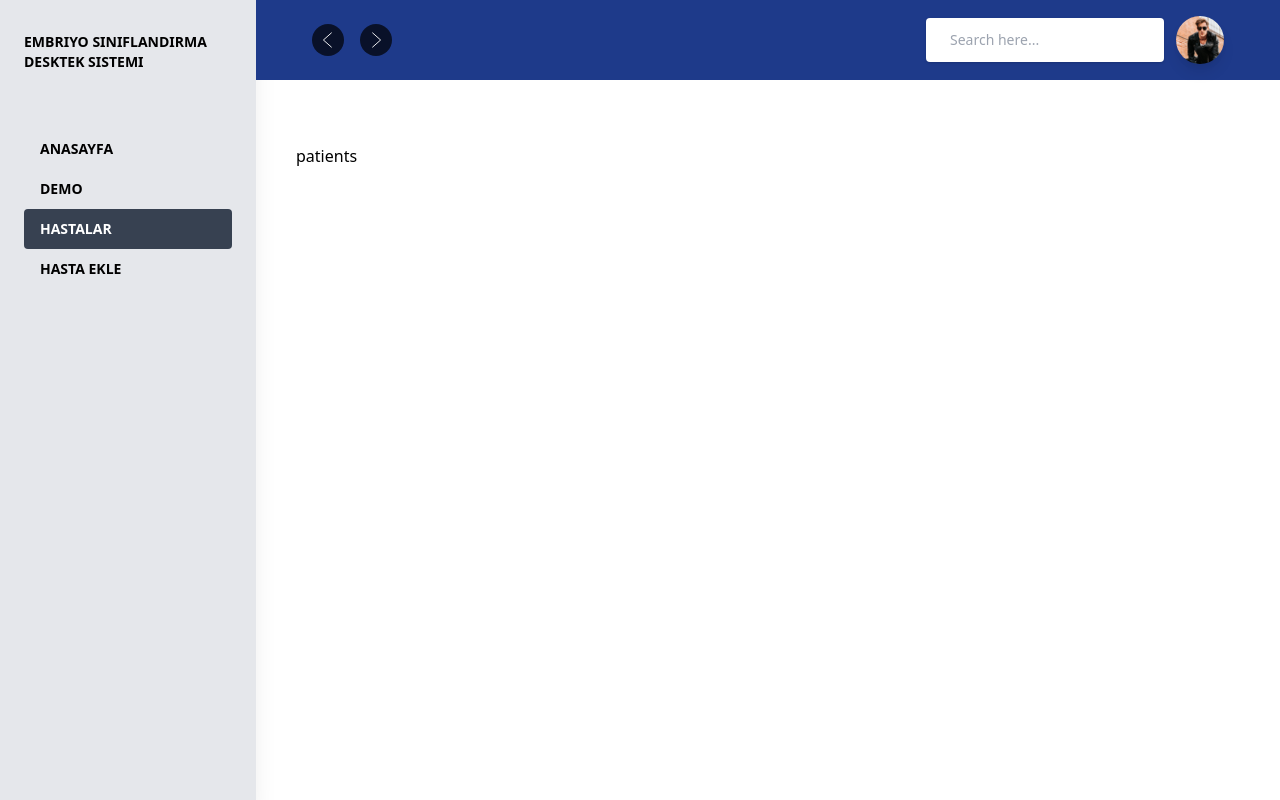
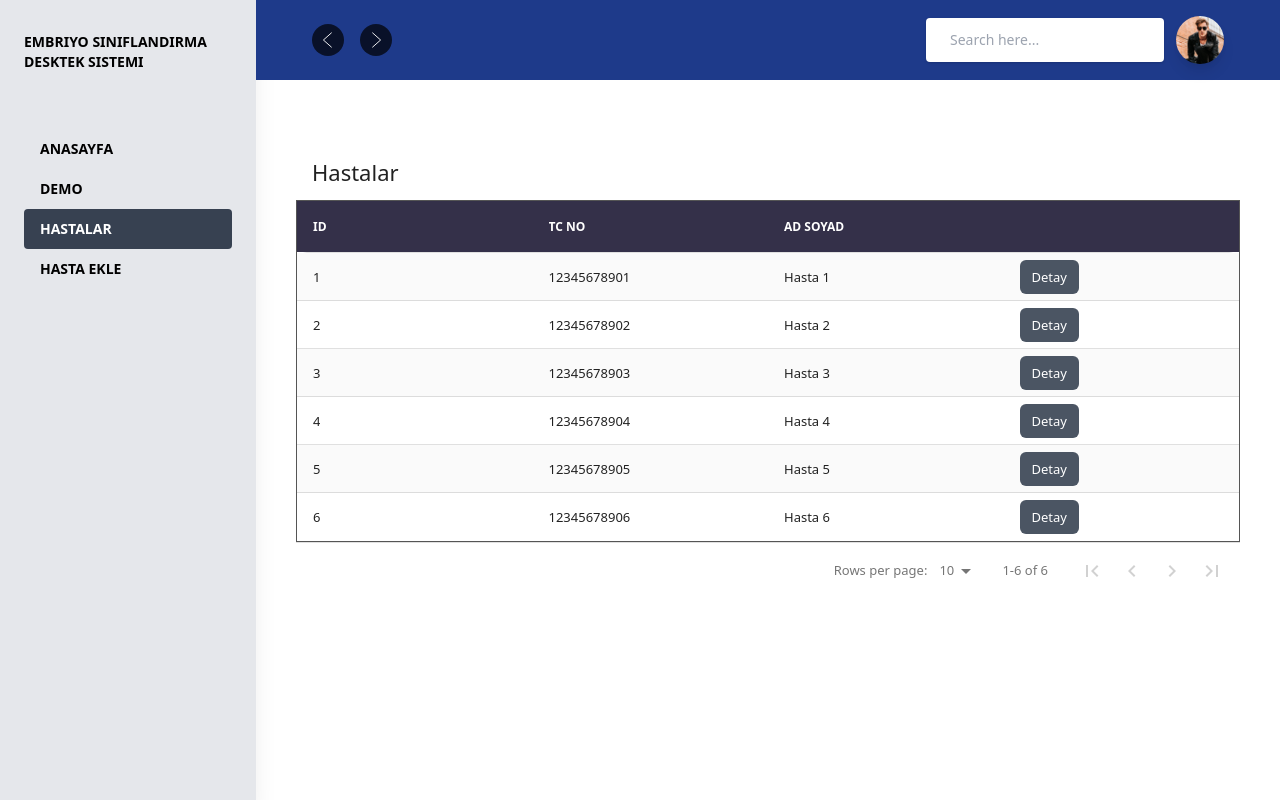
Before and after one commit to ismail-klc/embryo-grading-client, a Next.js app: page /patients in a window 1280 px wide. Built offline with nearby package versions, Linux system fonts and the light colour scheme.

Commit message:
patients table added

```diff
--- a/package.json
+++ b/package.json
@@ -13,6 +13,7 @@
     "axios": "^0.24.0",
     "next": "12.0.1",
     "react": "17.0.2",
+    "react-data-table-component": "6.0.3",
     "react-dom": "17.0.2"
   },
   "devDependencies": {
--- a/pages/_app.js
+++ b/pages/_app.js
@@ -1,5 +1,6 @@
 import '../public/css/image-upload.css'
 import '../public/css/globals.css'
+import '../public/css/table.css'
 
 function MyApp({ Component, pageProps }) {
   return <Component {...pageProps} />
--- /dev/null
+++ b/pages/patients/add.js
@@ -0,0 +1,12 @@
+import React from 'react'
+import Admin from '../../components/Layouts/Admin'
+
+const AddPatient = () => {
+    return (
+        <Admin>
+            Hasta Ekle
+        </Admin>
+    )
+}
+
+export default AddPatient
--- a/pages/patients/index.js
+++ b/pages/patients/index.js
@@ -1,10 +1,72 @@
 import React from 'react'
 import Admin from '../../components/Layouts/Admin'
+import DataTable from 'react-data-table-component';
+
+const columns = [
+    {
+        name: 'Id',
+        selector: row => row.id,
+    },
+    {
+        name: 'TC No',
+        selector: row => row.tcNo,
+    },
+    {
+        name: 'Ad Soyad',
+        selector: row => row.fullName,
+        sortable: true
+    },
+    {
+        name: '',
+        selector: row => <button className="py-2 px-3 text-white rounded-md bg-gray-600">Detay</button>,
+    },
+];
+
+const data = [
+    {
+        id: 1,
+        tcNo: '12345678901',
+        fullName: 'Hasta 1',
+    },
+    {
+        id: 2,
+        tcNo: '12345678902',
+        fullName: 'Hasta 2',
+    },
+    {
+        id: 3,
+        tcNo: '12345678903',
+        fullName: 'Hasta 3',
+    },
+    {
+        id: 4,
+        tcNo: '12345678904',
+        fullName: 'Hasta 4',
+    },
+    {
+        id: 5,
+        tcNo: '12345678905',
+        fullName: 'Hasta 5',
+    },
+    {
+        id: 6,
+        tcNo: '12345678906',
+        fullName: 'Hasta 6',
+    },
+]
 
 const PatientsPage = () => {
+
     return (
         <Admin>
-            patients
+            <DataTable
+                title="Hastalar"
+                columns={columns}
+                data={data}
+                pagination
+                responsive
+                striped
+            />
         </Admin>
     )
 }
--- /dev/null
+++ b/public/css/table.css
@@ -0,0 +1,22 @@
+  .rdt_Table {
+    border: 1px solid #555;
+  }
+
+  .rdt_TableCol {
+    background-color: #343049;
+    color: white;
+    font-weight: bolder;
+  }
+
+  .rdt_TableHeader {
+    background-color: transparent;
+  }
+
+  .rdt_TableHead {
+    border-radius: 10px;
+  }
+
+  .rdt_TableHeadRow {
+    border-radius: 10px;
+    text-transform: uppercase;
+  }
```
Also changed, not shown: 1 other file (tests, documents, lock files or other folders).
